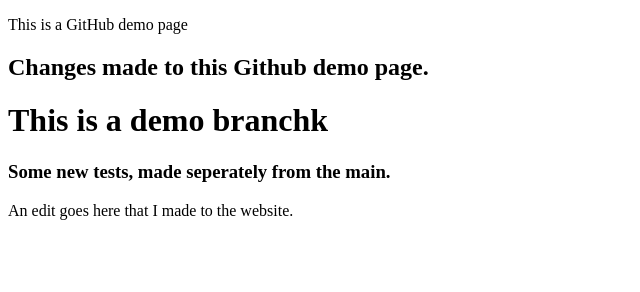
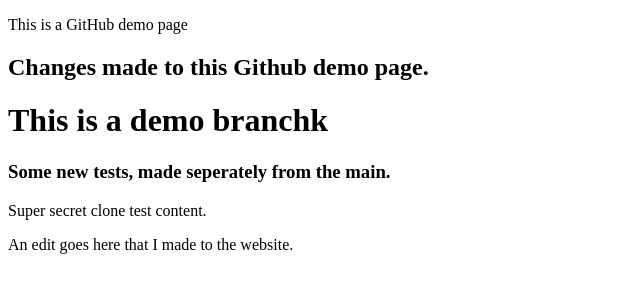
Before and after one commit to 30188420-MatthewM/sandbox-clone, a plain HTML site: page index.html in a window 1280 px wide. Shown: the whole page, without its empty margins (0-640 px from the left). Drawn offline with Linux system fonts and the light colour scheme.

Commit message:
secret clone content

```diff
--- a/index.html
+++ b/index.html
@@ -15,6 +15,8 @@
 
     <h3>Some new tests, made seperately from the main.</h3>
 
+    <p>Super secret clone test content.</p>
+
     <p>An edit goes here that I made to the website.</p>
     <script src="js/script.js"></script>
   </body>
```
